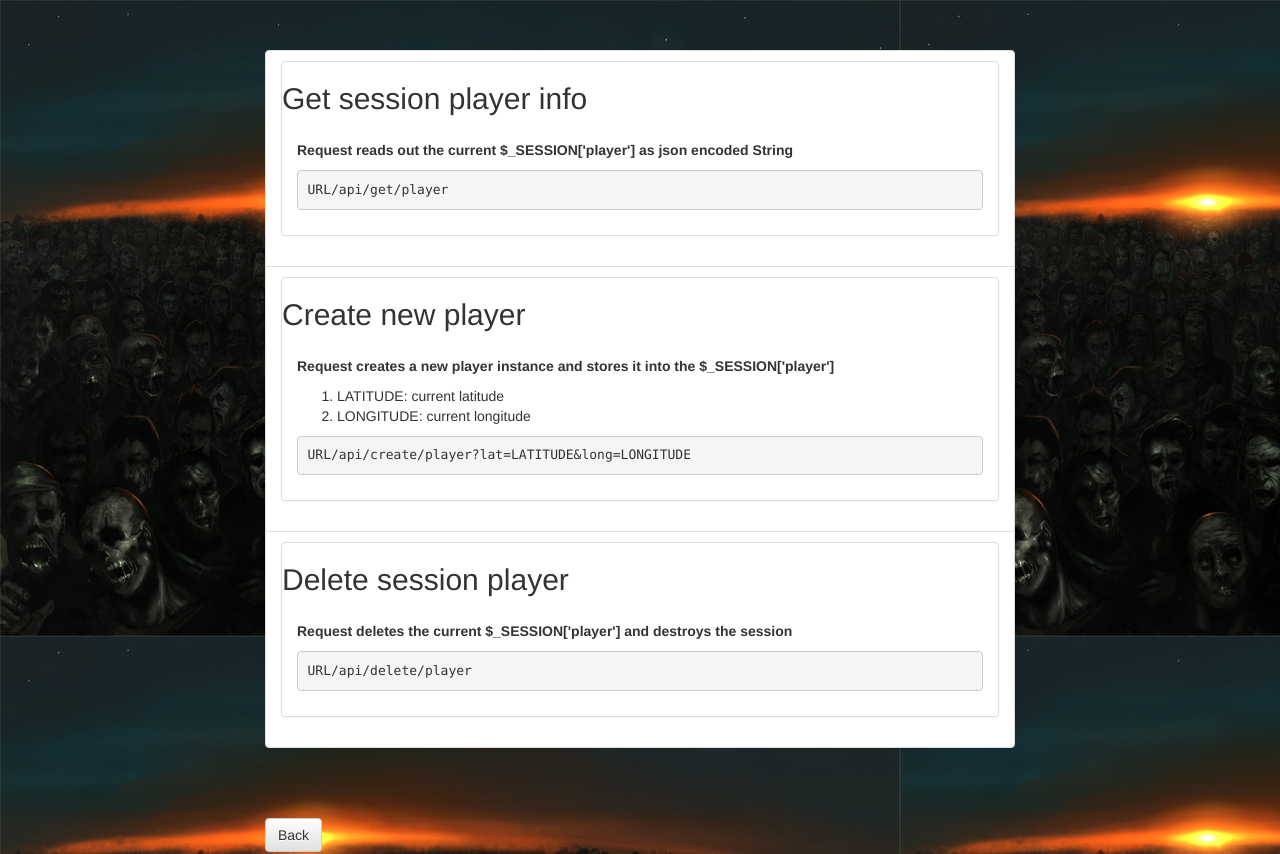
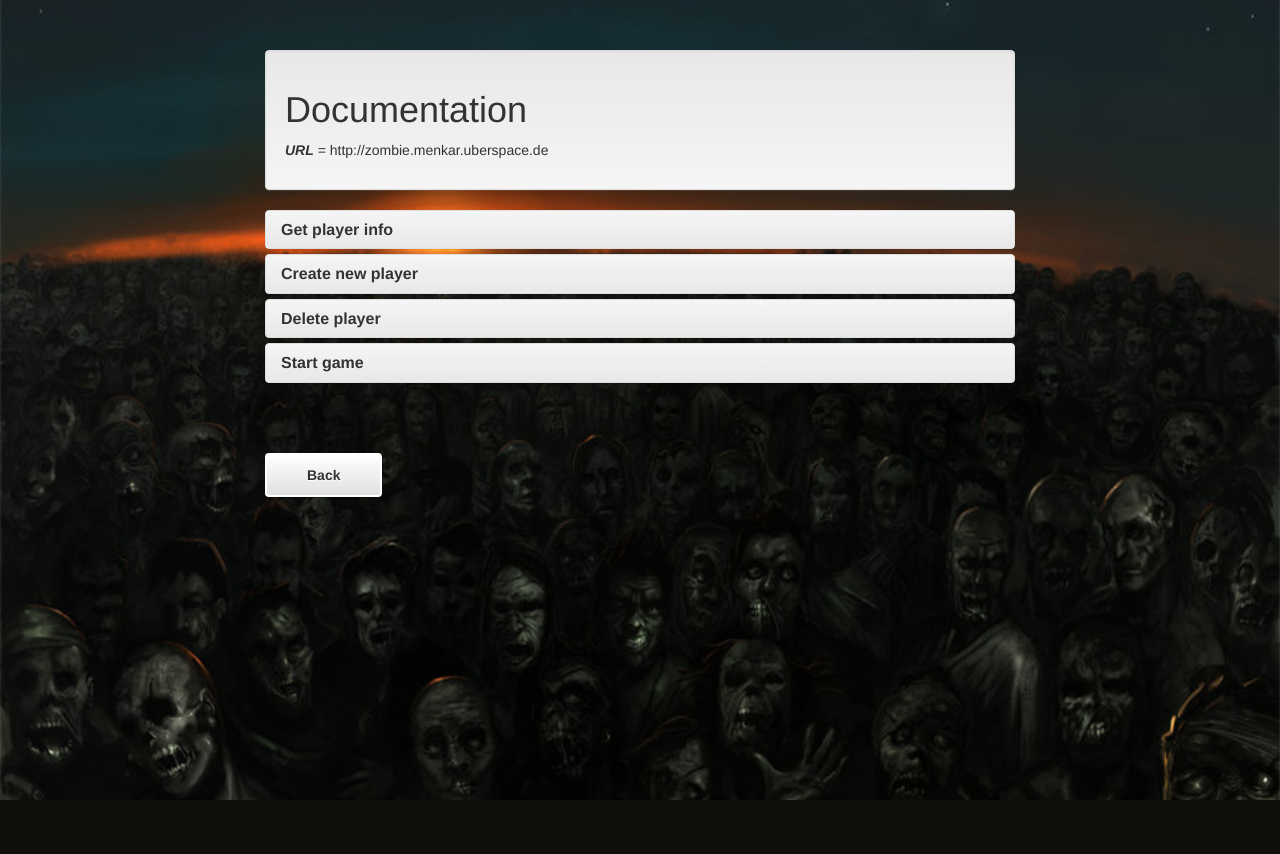
Before and after one commit to fpetruschke/escapeZombieHorde, a PHP site: template app/MVC/View/documentation.html.twig in a window 1280 px wide. After the commit the page ends 800 px from the top, so only its background shows below. Run offline with PHP 8.4, Linux system fonts and the light colour scheme; the template is opened without the code that fills it, so the values that code supplies are empty; some libraries are stand-ins or nearby versions.

Commit message:
updated fog position and documentation

```diff
--- a/app/MVC/View/documentation.html.twig
+++ b/app/MVC/View/documentation.html.twig
@@ -5,9 +5,35 @@
     <style>
         body {
             background-image: url("{{ app.serverRoot }}img/background.jpg");
+            background-position: center center;
+            background-repeat: no-repeat;
+            background-attachment: fixed;
+            background-size: cover;
         }
         .fillspace {
             margin-top: 50px;
+        }
+        .panel-heading:hover {
+            cursor:pointer;
+        }
+        #backBtn {
+            display: inline-block;
+            background-color: rgba(252,252,252,0.6);
+            font-size: 1em;
+            padding: 10px 40px;
+            border: 2px solid white;
+            color: #333;
+            text-decoration: none;
+            margin: 0px 10px 10px 0;
+            transition: all .6s;
+            text-align: center;
+            border-radius: 4px;
+            font-weight: 800;
+        }
+        #backBtn:hover {
+            background: #C0392B;
+            color: #fff;
+            z-index: 999;
         }
     </style>
 
@@ -17,23 +43,27 @@
         <div class="row">
             <div class="col-lg-2"></div>
             <div class="col-lg-8">
-                <ul class="list-group">
-                    <li class="list-group-item">
+                <div class="well">
+                    <h1>Documentation</h1>
+                    <p><strong><i>URL</i></strong> = http://zombie.menkar.uberspace.de</p>
+                </div>
+                <div class="panel-group" id="accordion">
                     <div class="panel panel-default">
-                            <div class="panel-header">
-                                <h2>Get session player info</h2>
+                        <div class="panel-heading" data-toggle="collapse" data-parent="#accordion" href="#collapse1">
+                            <h4 class="panel-title"><strong>Get player info</strong></h4>
                         </div>
+                        <div id="collapse1" class="panel-collapse collapse">
                             <div class="panel-body">
                                 <p><strong>Request reads out the current $_SESSION['player'] as json encoded String</strong></p>
                                 <p><pre>URL/api/get/player</pre></p>
                             </div>
                         </div>
-                    </li>
-                    <li class="list-group-item">
+                    </div>
                     <div class="panel panel-default">
-                            <div class="panel-header">
-                                <h2>Create new player</h2>
+                        <div class="panel-heading" data-toggle="collapse" data-parent="#accordion" href="#collapse2">
+                            <h4 class="panel-title"><strong>Create new player</strong></h4>
                         </div>
+                        <div id="collapse2" class="panel-collapse collapse">
                             <div class="panel-body">
                                 <p><strong>Request creates a new player instance and stores it into the $_SESSION['player']</strong></p>
                                 <ol>
@@ -43,19 +73,31 @@
                                 <p><pre>URL/api/create/player?lat=LATITUDE&long=LONGITUDE</pre></p>
                             </div>
                         </div>
-                    </li>
-                    <li class="list-group-item">
+                    </div>
                     <div class="panel panel-default">
-                            <div class="panel-header">
-                                <h2>Delete session player</h2>
+                        <div class="panel-heading" data-toggle="collapse" data-parent="#accordion" href="#collapse3">
+                            <h4 class="panel-title"><strong>Delete player</strong></h4>
                         </div>
+                        <div id="collapse3" class="panel-collapse collapse">
                             <div class="panel-body">
                                 <p><strong>Request deletes the current $_SESSION['player'] and destroys the session</strong></p>
                                 <p><pre>URL/api/delete/player</pre></p>
                             </div>
                         </div>
-                    </li>
-                </ul>
+                    </div>
+                    <div class="panel panel-default">
+                        <div class="panel-heading" data-toggle="collapse" data-parent="#accordion" href="#collapse4">
+                            <h4 class="panel-title"><strong>Start game</strong></h4>
+                        </div>
+                        <div id="collapse4" class="panel-collapse collapse">
+                            <div class="panel-body">
+                                <p><strong>Request starts a new game.</strong>
+                                <p class="alert-danger"><strong>Requires an active $_SESSION['player']</strong><i> (see "create new player")</i></p>
+                                <p><pre>URL/api/game/start</pre></p>
+                            </div>
+                        </div>
+                    </div>
+                </div>
             </div>
             <div class="col-lg-2"></div>
         </div>
@@ -64,7 +106,7 @@
         <div class="row">
             <div class="col-lg-2"></div>
             <div class="col-lg-8">
-                <a href="{{ app.urlRoot }}home" class="btn btn-md btn-default">Back</a>
+                <a href="{{ app.urlRoot }}home" id="backBtn" class="btn btn-md btn-default">Back</a>
             </div>
             <div class="col-lg-2"></div>
         </div>
--- a/app/MVC/View/index.html.twig
+++ b/app/MVC/View/index.html.twig
@@ -16,7 +16,7 @@
         {
             height:200px;
             width:100%;
-            position: absolute;
+            position: fixed;
             right: 0;
             bottom: 0;
             left: 0;
--- a/web/css/startingPage.css
+++ b/web/css/startingPage.css
@@ -41,10 +41,12 @@ p {
 .btn:hover {
     background: #C0392B;
     color: #fff;
+    z-index: 999;
 }
 
 .container {
     display: table;
     padding-top: 18%;
+    padding-bottom: 18%;
     width: 100%;
 }
```
Also changed, not shown: app/config/routes/routes.prod.yml (+7 -3 lines). Lines whose indentation alone changed are shown as unchanged.
